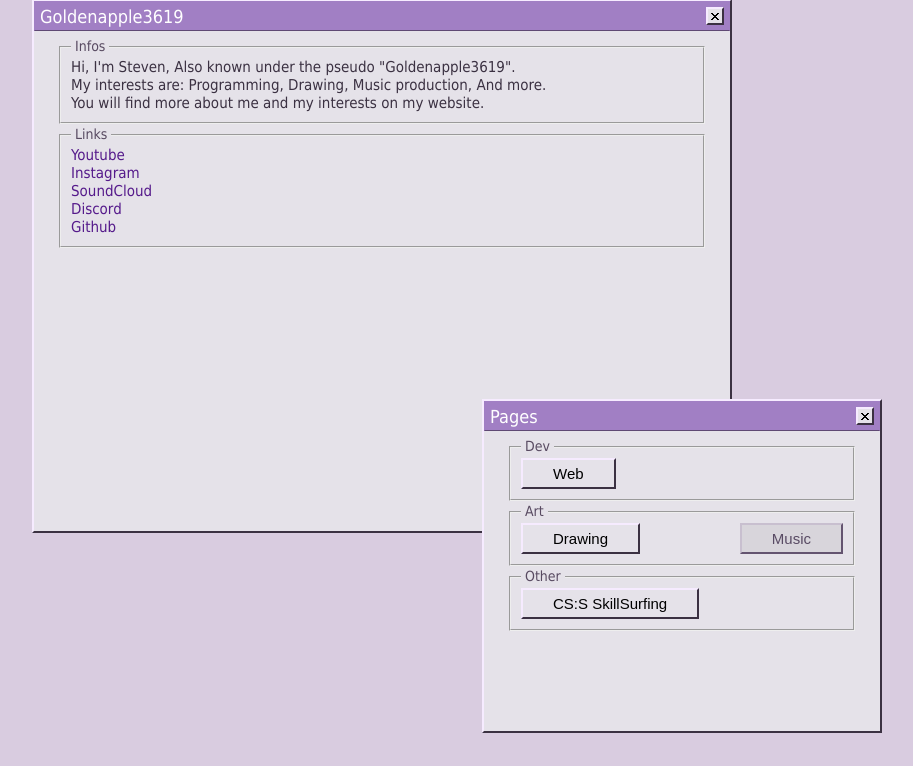
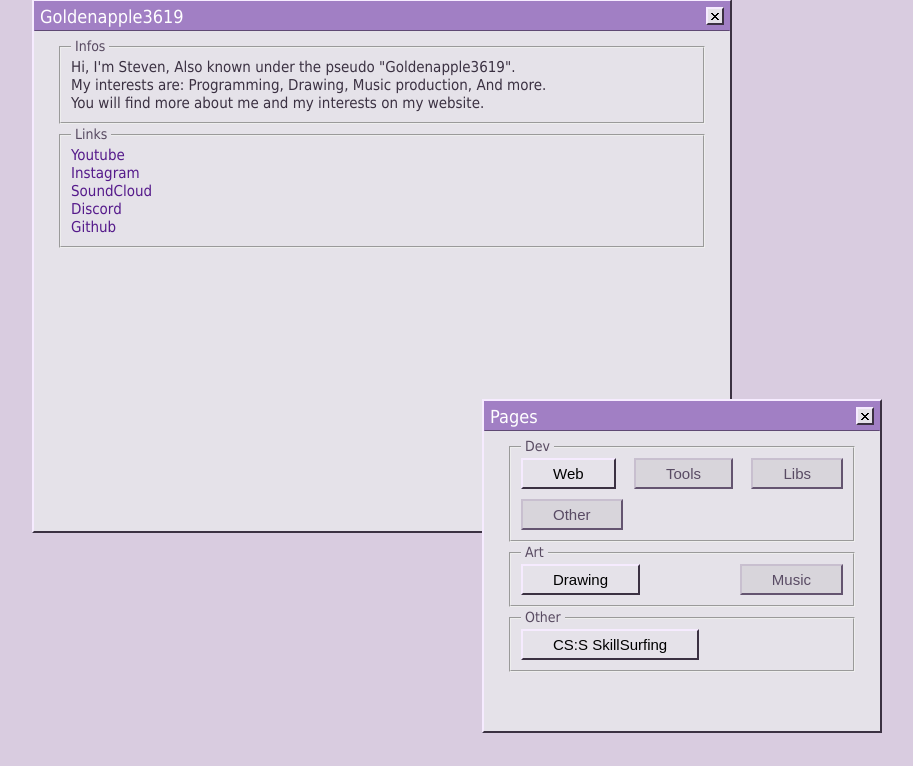
Before and after one commit to Goldenapple3619/Goldenapple3619.github.io, a PHP site: page / in a window 1280 px wide. Shown: the part 34-800 px from the top of the page, without its empty margins (158-1071 px from the left). Run offline with PHP 8.4, Linux system fonts and the light colour scheme.

Commit message:
[ADD] some changes

```diff
--- a/index.html
+++ b/index.html
@@ -73,23 +73,32 @@
                     <button class="close-button" onclick="document.location.href='/';"></button>
                 </div>
                 <div class="window-body" style="height: 100vh; max-height: 300px;">
-                    <div class="container" style="display: flex; flex-direction: row; justify-content: space-between; margin-left: 20px; margin-right: 20px; margin-top: 10px; flex-wrap: wrap;">
+                    <div class="container" style="display: flex; flex-direction: row; justify-content: space-between; margin-left: 20px; margin-right: 20px; margin-top: 10px; flex-wrap: wrap; row-gap: 10px;">
                         <legend>Dev</legend>
                         <button class="button" onclick="document.location.href='/pages/web';">Web</button>
+                        <button class="button button-inactive" onclick="document.location.href='/pages/tools';" disabled>Tools</button>
+                        <button class="button button-inactive" onclick="document.location.href='/pages/libs';" disabled>Libs</button>
+                        <button class="button button-inactive" onclick="document.location.href='/pages/other';"disabled>Other</button>
                     </div>
 
-                    <div class="container" style="display: flex; flex-direction: row; justify-content: space-between; margin-left: 20px; margin-right: 20px; margin-top: 10px; flex-wrap: wrap;">
+                    <div class="container" style="display: flex; flex-direction: row; justify-content: space-between; margin-left: 20px; margin-right: 20px; margin-top: 10px; flex-wrap: wrap;row-gap: 10px;">
                         <legend>Art</legend>
 
                         <button class="button" onclick="document.location.href='/pages/drawing';">Drawing</button>
-                        <button class="button button-inactive" onclick="// document.location.href='#';">Music</button>
+                        <button class="button button-inactive" onclick="document.location.href='/pages/music';" disabled>Music</button>
                     </div>
 
-                    <div class="container" style="display: flex; flex-direction: row; justify-content: space-between; margin-left: 20px; margin-right: 20px; margin-top: 10px; flex-wrap: wrap;">
+                    <div class="container" style="display: flex; flex-direction: row; justify-content: space-between; margin-left: 20px; margin-right: 20px; margin-top: 10px; flex-wrap: wrap; row-gap: 10px;">
                         <legend>Other</legend>
 
                         <button class="button" onclick="document.location.href='/pages/skillsurfing';">CS:S SkillSurfing</button>
                     </div>
+
+                    <!-- <div class="container" style="display: flex; flex-direction: row; justify-content: center; margin-left: 20px; margin-right: 20px; margin-top: 10px; flex-wrap: wrap;">
+                        <legend>???</legend>
+
+                        <button class="button" style="width: 100%; animation: ranbow-slide 2s linear infinite; background-image: linear-gradient(90deg,rgba(161, 127, 196, 1) 0%, rgba(217, 204, 224, 1) 51%, rgba(161, 127, 196, 1) 100%);" onclick="document.location.href='/';">I Feel Lucky!</button>
+                    </div> -->
                 </div>
             </div>
         </div>
--- a/style/common.css
+++ b/style/common.css
@@ -19,6 +19,13 @@ body {
 
     background-color: rgb(217, 204, 224);
 
+    /* background-image: url();
+    background-size: cover;
+    background-position: 0;
+    background-repeat: no-repeat;
+    background-clip: border-box;
+    backdrop-filter: blur(5px); */
+
     position: relative;
 }
 
@@ -39,3 +46,9 @@ body {
 
     position: relative;
 }
+
+@keyframes ranbow-slide {
+  to {
+    background-position:20vw;
+  }
+}
```
